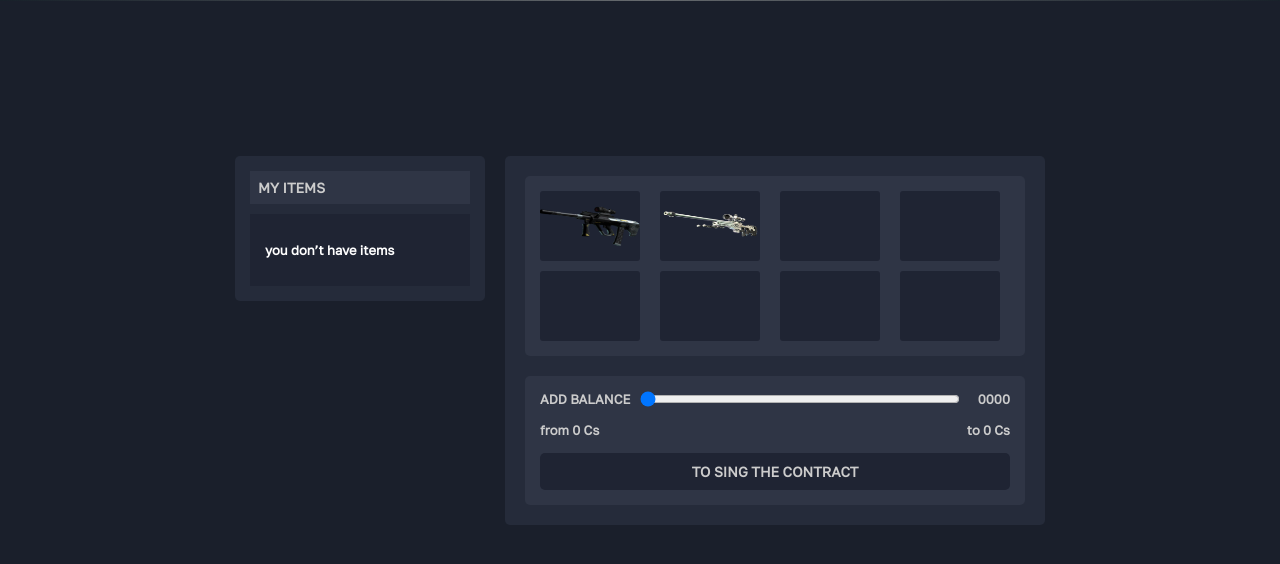
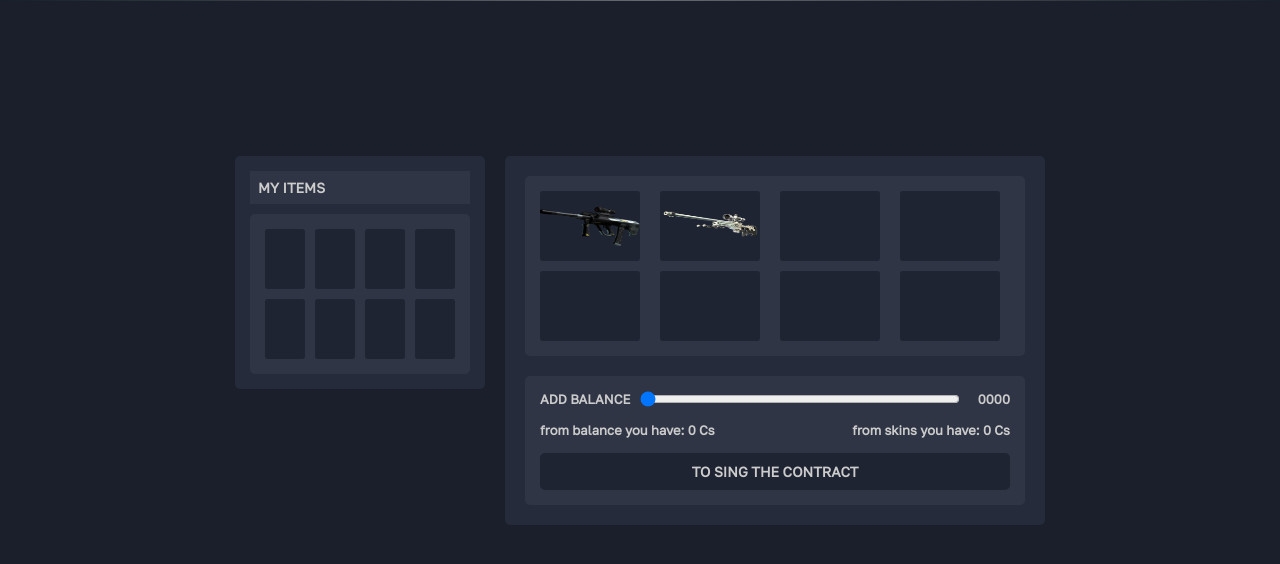
Before and after one commit to Stanislav384/1670551-Group-1, a plain HTML site: page contracts.html in a window 1280 px wide. Shown: the part 84-648 px from the top of the page. Drawn offline with Linux system fonts and the light colour scheme.

Commit message:
доработка контрактов

```diff
--- a/contracts-style.css
+++ b/contracts-style.css
@@ -37,6 +37,38 @@ body {
     padding: 15px;
     font-size: 13px;
     color: #999;
+}
+
+/* место в инвентаре под предметы */
+
+.items-empty {
+    background: #1f2433;
+    padding: 15px;
+    font-size: 13px;
+    color: #999;
+    border-radius: 5px;
+    text-align: center;
+}
+
+.items-grid {
+    display: grid;
+    grid-template-columns: repeat(4, 1fr);
+    grid-gap: 10px;
+    background: #2f3545;
+    padding: 15px;
+    border-radius: 5px;
+}
+
+.item {
+    width: 40px;
+    height: 60px;
+    background: #1f2433;
+    border-radius: 3px;
+}
+
+/* класс скрытия */
+.hidden {
+    display: none;
 }
 
 /* правая часть */
--- a/contracts.html
+++ b/contracts.html
@@ -13,8 +13,22 @@
     <div id="header"></div>
 
     <div class="container">
+        <div class="items-section">
+            <div class="items-header">MY ITEMS</div>
+            <div class="items-empty">you don’t have items</div>
+            <div class="items-grid">
+                <div class="item"></div>
+                <div class="item"></div>
+                <div class="item"></div>
+                <div class="item"></div>
+                <div class="item"></div>
+                <div class="item"></div>
+                <div class="item"></div>
+                <div class="item"></div>
+            </div>
+        </div>
         <!-- Левая часть -->
-        <div class="items-section">
+        <!--<div class="items-section">
             <div class="items-header">MY ITEMS</div>
             <div class="items-list">
                 <p>you don’t have items</p>
@@ -42,8 +56,8 @@
                 </div>
 
                 <div class="range-control">
-                    <span>from 0 Cs</span>
-                    <span>to 0 Cs</span>
+                    <span>from balance you have: 0 Cs</span>
+                    <span>from skins you have: 0 Cs</span>
                 </div>
 
                 <button class="contract-button">TO SING THE CONTRACT</button>
@@ -54,6 +68,8 @@
     <div id="footer"></div>
 
 
+<script src="contracts.js"></script>
+
 <script src="script.js"></script>
 </body>
 <div id="footer"> </div>
--- /dev/null
+++ b/contracts.js
@@ -0,0 +1,13 @@
+function toggleItems(hasItems) {
+    const empty = document.querySelector('.items-empty');
+    const grid = document.querySelector('.items-grid');
+
+    if (hasItems) {
+        empty.style.display="none"
+        grid.style.display="grid"
+    } else {
+        empty.style.display="flex"
+        grid.style.display="none"
+    }
+}
+toggleItems(true)
```
